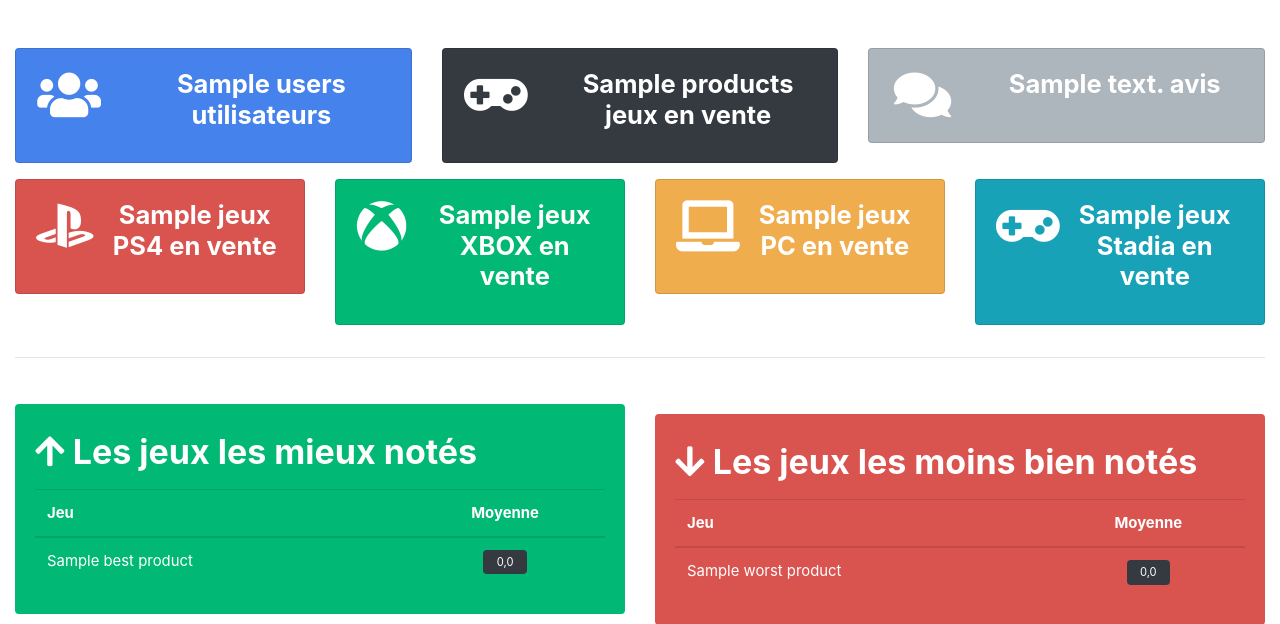
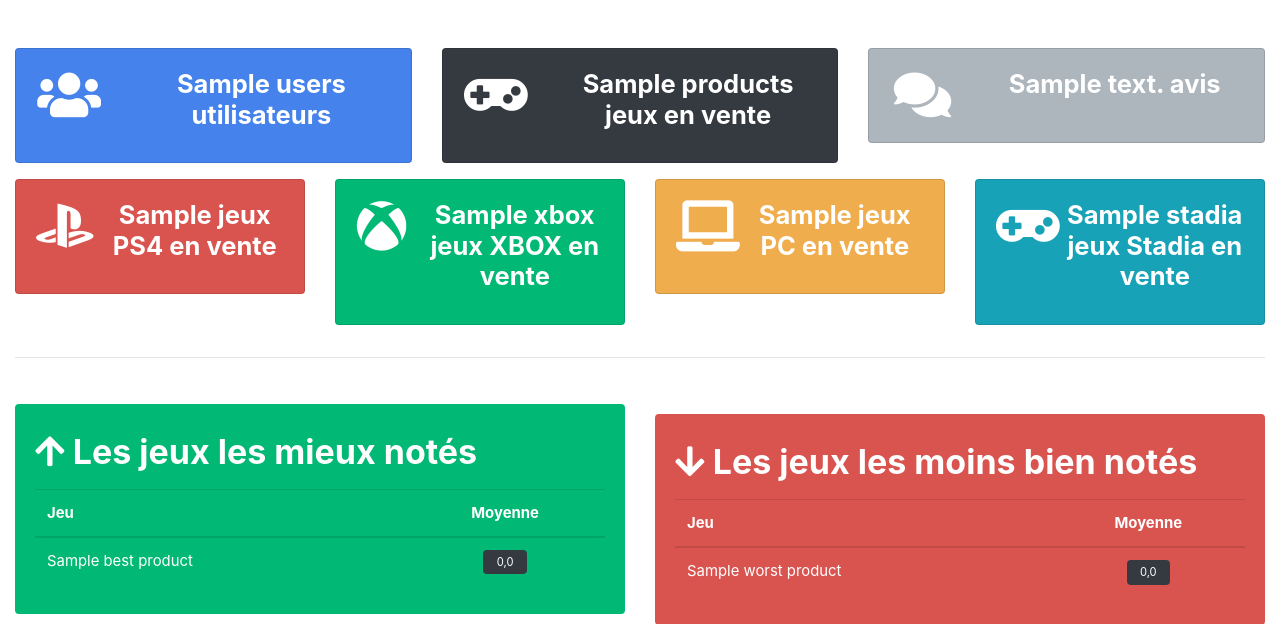
Before and after one commit to theoDELAS/uf_web_bdd, a Symfony app: template ecommerce/templates/admin/dashboard/index.html.twig in a window 1280 px wide. Shown: the top 624 px of the page. Run offline with Twig, Linux system fonts and the light colour scheme; the template is opened without the code that fills it: most values are stand-ins (such as "Sample title", 1, 10 or a date in 2020); some libraries are stand-ins or nearby versions.

Commit message:
:bug: Fixing statistique bug in dashboard (ps4, pc, xbox, stadia stats)

```diff
--- a/ecommerce/src/Service/StatsService.php
+++ b/ecommerce/src/Service/StatsService.php
@@ -19,9 +19,9 @@ class StatsService
         $products = $this->getProductsCount();
         $comments = $this->getCommentsCount();
         $ps4 = $this->getPLaystationCount();
-        $xbox = $this->getPLaystationCount();
-        $pc = $this->getPLaystationCount();
-        $stadia = $this->getPLaystationCount();
+        $xbox = $this->getXboxCount();
+        $pc = $this->getPcCount();
+        $stadia = $this->getStadiaCount();
 
         return compact('users', 'products', 'comments', 'ps4', 'xbox', 'pc', 'stadia');
     }
--- a/ecommerce/templates/admin/dashboard/index.html.twig
+++ b/ecommerce/templates/admin/dashboard/index.html.twig
@@ -69,7 +69,7 @@
                                 <i class="fab fa-xbox fa-3x"></i>
                             </div>
                             <div class="col-9">
-                                <h4 class="card-title">{{ stats.ps4 }} jeux XBOX en vente</h4>
+                                <h4 class="card-title">{{ stats.xbox }} jeux XBOX en vente</h4>
                             </div>
                         </div>
                     </div>
@@ -83,7 +83,7 @@
                                 <i class="fas fa-laptop fa-3x"></i>
                             </div>
                             <div class="col-9">
-                                <h4 class="card-title">{{ stats.ps4 }} jeux PC en vente</h4>
+                                <h4 class="card-title">{{ stats.pc }} jeux PC en vente</h4>
                             </div>
                         </div>
                     </div>
@@ -97,7 +97,7 @@
                                 <i class="fas fa-gamepad fa-3x"></i>
                             </div>
                             <div class="col-9">
-                                <h4 class="card-title">{{ stats.ps4 }} jeux Stadia en vente</h4>
+                                <h4 class="card-title">{{ stats.stadia }} jeux Stadia en vente</h4>
                             </div>
                         </div>
                     </div>
```
